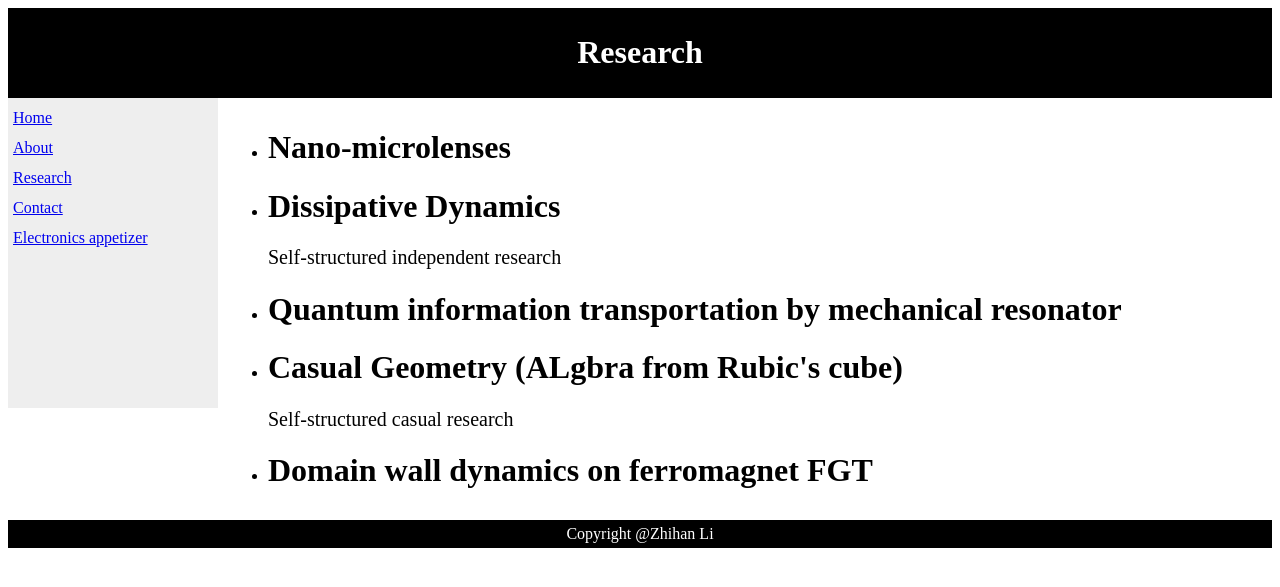
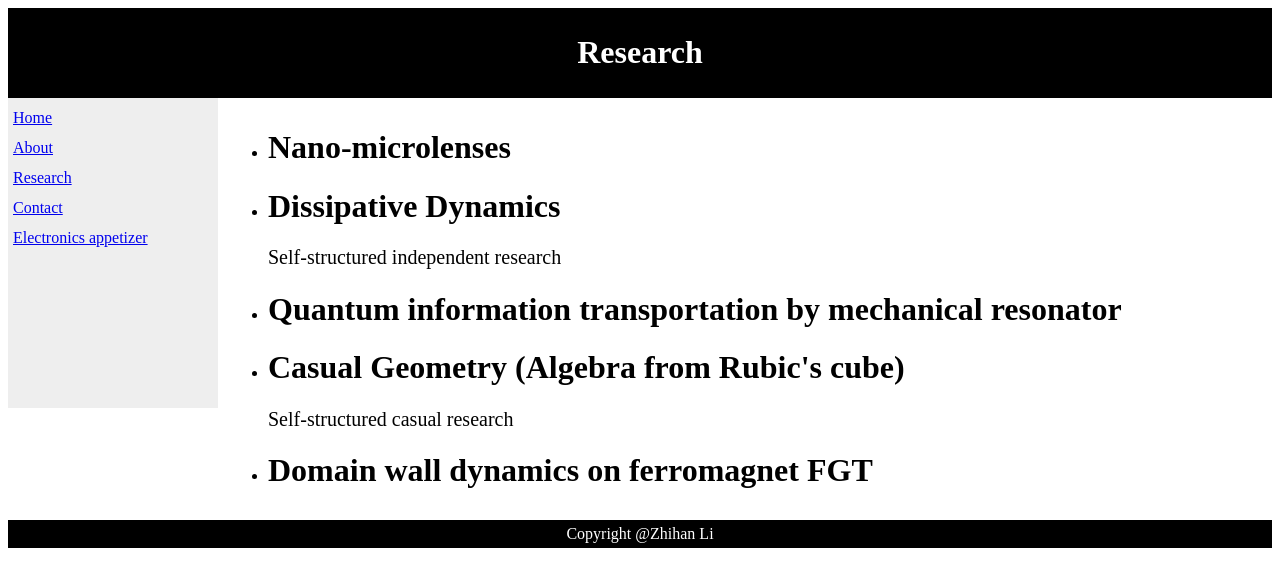
Before and after one commit to ZhihanLi666/ZhihanLi-Research, a Jekyll site: the page index.html, which Jekyll copies as it is, in a window 1280 px wide. Shown: the top 587 px of the page. Built offline with Jekyll 4.4.1, drawn with Linux system fonts in a browser that asks for light colours.

Commit message:
Update index.html

```diff
--- a/index.html
+++ b/index.html
@@ -55,7 +55,7 @@
                 <p style="font-size:20px">
 
                 </p></li>
-            <li><h1>Casual Geometry (ALgbra from Rubic's cube)</h1>
+            <li><h1>Casual Geometry (Algebra from Rubic's cube)</h1>
                 <p style="font-size:20px">
                 Self-structured casual research
                 </p></li>
```
